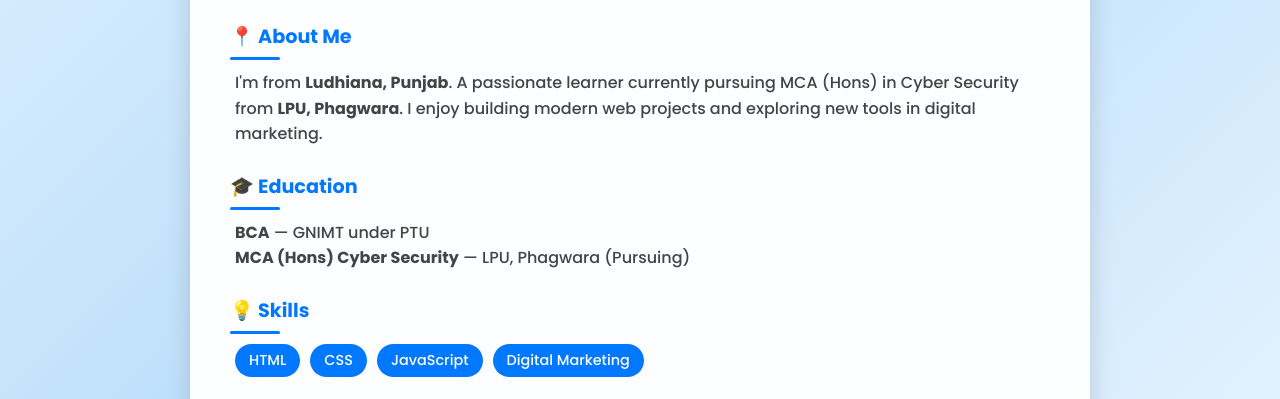
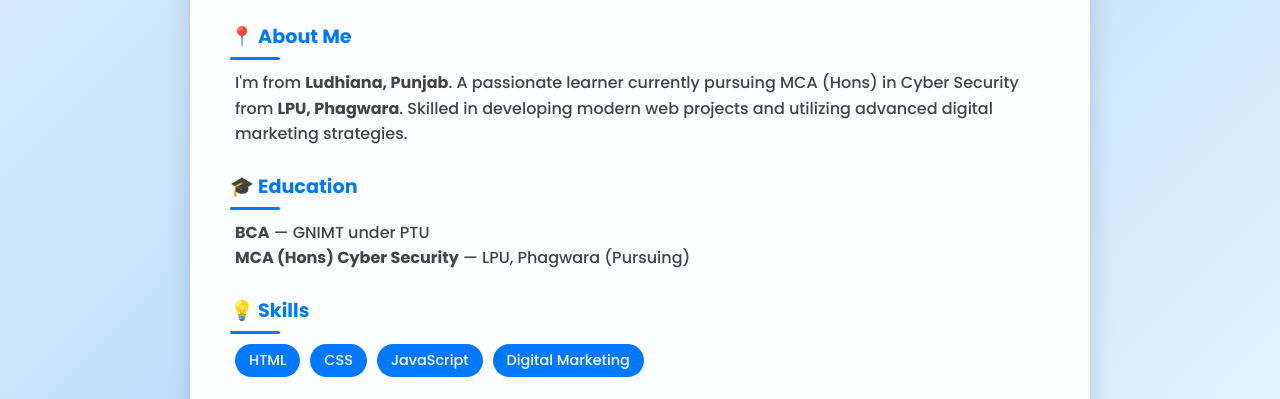
Before and after one commit to yuktiverma25/cv-resume, a plain HTML site: page index.html in a window 1280 px wide. Shown: the part 369-768 px from the top of the page. Drawn offline with Linux system fonts and the light colour scheme.

Commit message:
Revise profile description and enhance content
Updated the profile description to highlight skills in web development and digital marketing.

```diff
--- a/index.html
+++ b/index.html
@@ -161,7 +161,7 @@
 
     <div class="section">
       <h3>📍 About Me</h3>
-      <p>I'm from <strong>Ludhiana, Punjab</strong>. A passionate learner currently pursuing MCA (Hons) in Cyber Security from <strong>LPU, Phagwara</strong>. I enjoy building modern web projects and exploring new tools in digital marketing.</p>
+      <p>I'm from <strong>Ludhiana, Punjab</strong>. A passionate learner currently pursuing MCA (Hons) in Cyber Security from <strong>LPU, Phagwara</strong>. Skilled in developing modern web projects and utilizing advanced digital marketing strategies.</p>
     </div>
 
     <div class="section">
```
